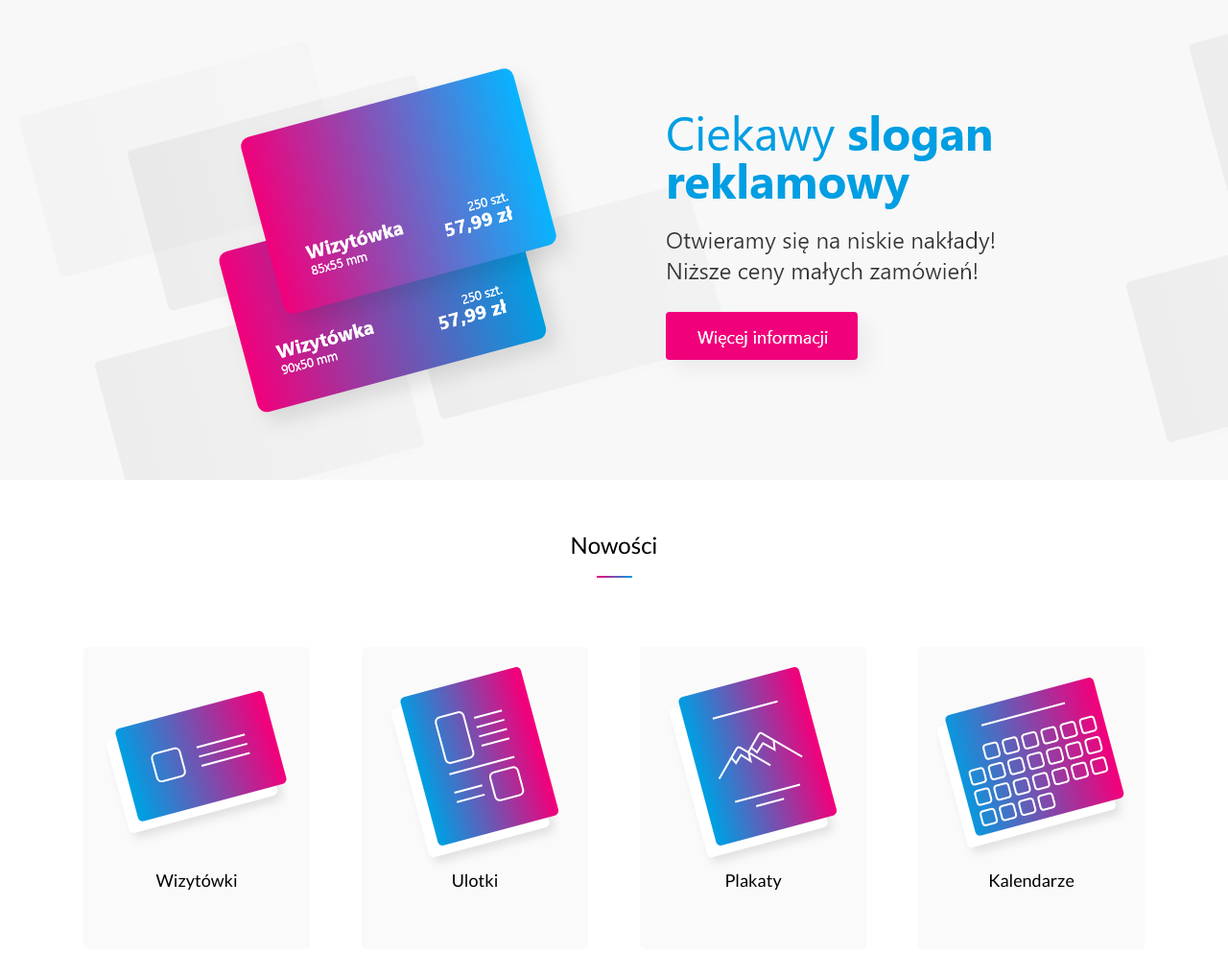
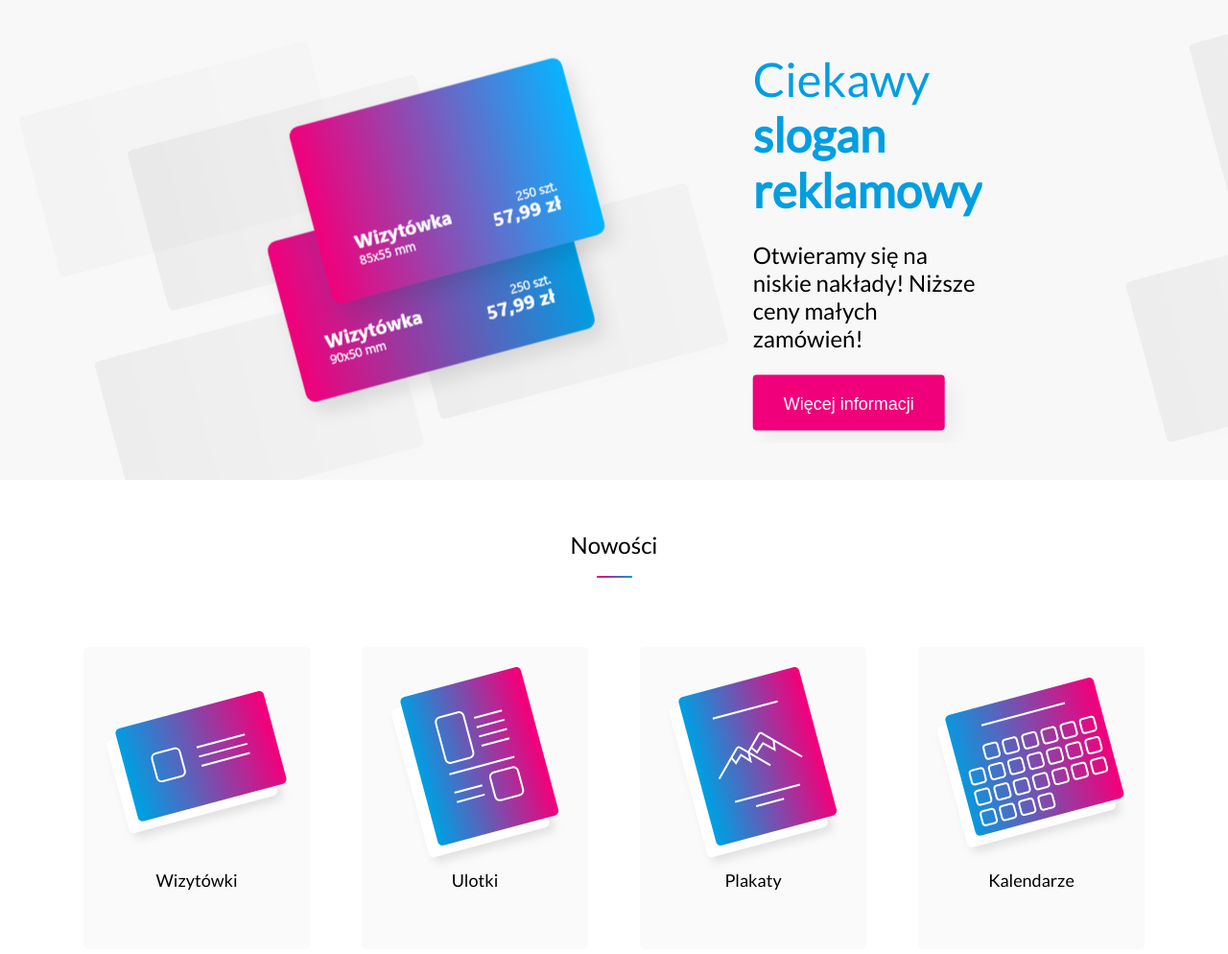
Before and after one commit to Offblack/site-task, a Gatsby site: page / in a window 1280 px wide. Shown: the top 994 px of the page at 96% size. Built offline with nearby package versions, Linux system fonts and the light colour scheme; Gatsby itself is replaced by a stand-in of ours.

Commit message:
Added new hero-baner

```diff
--- a/package.json
+++ b/package.json
@@ -17,6 +17,7 @@
     "react": "^16.10.2",
     "react-dom": "^16.10.2",
     "react-helmet": "^5.2.1",
+    "react-responsive": "^8.0.1",
     "react-slick": "^0.25.2",
     "slick-carousel": "^1.8.1",
     "styled-components": "^4.4.0"
--- /dev/null
+++ b/src/components/atoms/Button/index.js
@@ -0,0 +1,15 @@
+import styled from 'styled-components';
+
+const Button = styled.button`
+  background-color: rgba(241, 0, 123, 1);
+  padding: 20px 32px 17px;
+  color: rgba(255, 255, 255, 1);
+  font-size: 18px;
+  outline: none;
+  border: none;
+  border-radius: 4px;
+  box-shadow: 10px 10px 20px 0px rgba(0, 0, 0, 0.05);
+  margin: 0;
+`;
+
+export default Button;
--- /dev/null
+++ b/src/components/atoms/SliderHeader/index.js
@@ -0,0 +1,18 @@
+import styled, { css } from 'styled-components';
+
+const SliderHeader = styled.h1`
+  font-size: 49px;
+  color: rgba(0, 158, 226, 1);
+  margin: 0;
+  padding: 0;
+  font-weight: 400;
+
+  ${props =>
+    props.small &&
+    css`
+      font-size: 34px;
+      padding: 0 30px;
+    `}
+`;
+
+export default SliderHeader;
--- a/src/components/organisms/HeroSlider/index.js
+++ b/src/components/organisms/HeroSlider/index.js
@@ -1,8 +1,12 @@
 import React from 'react';
 import Slider from 'react-slick';
-import styled from 'styled-components';
-import bigBaner from '../../../images/baner_1.png';
-import smallBaner from '../../../images/baner_small_1.png';
+import styled, { css } from 'styled-components';
+import { useMediaQuery } from 'react-responsive';
+import background from '../../../images/background_1.png';
+import Button from '../../atoms/Button';
+import SliderHeader from '../../atoms/SliderHeader';
+import bigCard from '../../../images/business_cards_big.png';
+import smallCard from '../../../images/business_cards_small.png';
 
 const StyledWrapper = styled.div`
   width: 100%;
@@ -10,31 +14,105 @@ const StyledWrapper = styled.div`
 `;
 
 const OneSlide = styled.div`
-  background: ${({ bigSrc }) => `url(${bigSrc}) no-repeat center`};
+  background: url(${background}) no-repeat center;
   background-size: cover;
   height: 500px;
+  position: relative;
 
   @media (max-width: 360px) {
-    background: ${({ smallSrc }) => `url(${smallSrc}) no-repeat center`};
   }
 
   @media (max-width: 540px) and (min-width: 360px) {
-    height: 200px;
   }
 
   @media (max-width: 1140px) and (min-width: 540px) {
-    height: 350px;
   }
 `;
 
-const HeroSlider = () => (
+const SlideContainer = styled.div`
+  display: flex;
+  justify-content: center;
+  align-items: center;
+  position: absolute;
+  top: 50%;
+  left: 50%;
+  transform: translate(-50%, -50%);
+  overflow: hidden;
+  max-width: 900px;
+
+  ${props =>
+    props.small &&
+    css`
+      flex-direction: column;
+      text-align: center;
+      padding-top: 45px;
+      padding-bottom: 48px;
+    `}
+`;
+
+const StyledHeader = styled.span`
+  font-weight: 700;
+`;
+
+const StyledParagraph = styled.p`
+  font-size: 24px;
+
+  ${props =>
+    props.small &&
+    css`
+      font-size: 20px;
+      padding: 0 30px;
+    `}
+`;
+
+const RightContainer = styled.div`
+  margin-left: 112px;
+
+  @media (max-width: 768px) and (min-width: 540px) {
+    margin-left: 56px;
+  }
+`;
+
+const HeroSlider = () => {
+  const isMobile = useMediaQuery({ query: '(max-width: 540px)' });
+  const isDesktop = useMediaQuery({ query: '(min-width: 541px)' });
+  return (
     <section>
       <StyledWrapper>
         <Slider speed={500} slidesToShow={1} slidesToScroll={1} infinite={true}>
-        <OneSlide bigSrc={bigBaner} smallSrc={smallBaner} />
+          <OneSlide>
+            {isMobile && (
+              <SlideContainer small>
+                <SliderHeader small>
+                  Ciekawy <StyledHeader>slogan reklamowy</StyledHeader>
+                </SliderHeader>
+                <img src={smallCard} alt="business-card"></img>
+                <StyledParagraph small>
+                  Otwieramy się na niskie nakłady! Niższe ceny małych zamówień!
+                </StyledParagraph>
+                <Button>Więcej informacji</Button>
+              </SlideContainer>
+            )}
+            {isDesktop && (
+              <SlideContainer>
+                <img src={bigCard} alt="business-card"></img>
+                <RightContainer>
+                  <SliderHeader>
+                    Ciekawy <StyledHeader>slogan reklamowy</StyledHeader>
+                  </SliderHeader>
+                  <StyledParagraph>
+                    Otwieramy się na niskie nakłady! Niższe ceny małych
+                    zamówień!
+                  </StyledParagraph>
+                  <Button>Więcej informacji</Button>
+                </RightContainer>
+              </SlideContainer>
+            )}
+          </OneSlide>
         </Slider>
       </StyledWrapper>
     </section>
   );
+};
 
 export default HeroSlider;
```
Also changed, not shown: src/images/background_1.png (added), src/images/business_cards_big.png (added), src/images/business_cards_small.png (added), 1 other file. Lines whose indentation alone changed are shown as unchanged.
